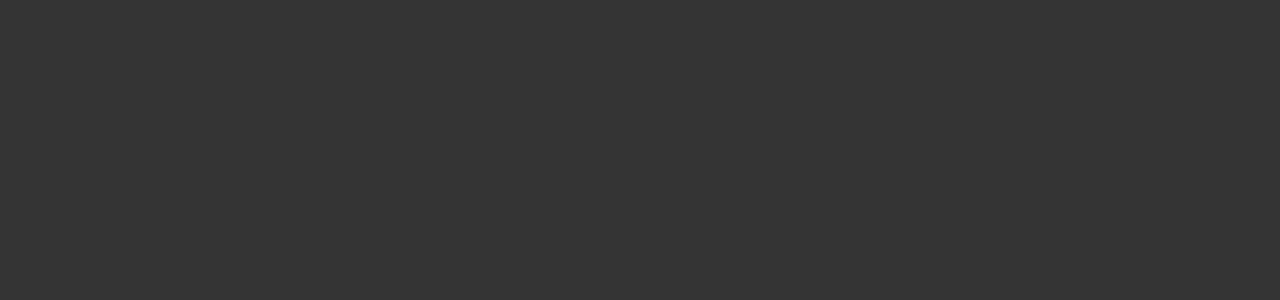
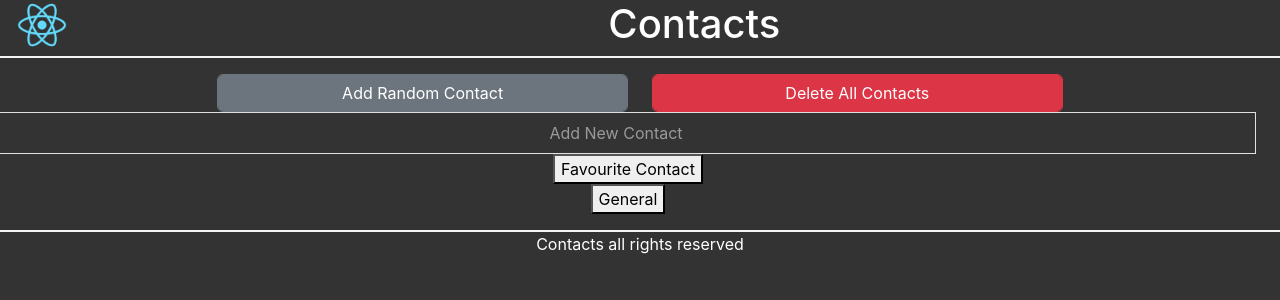
Before and after one commit to mentorAC/SashaLes, a React (Create React App) app: page / in a window 1280 px wide. Shown: the top 300 px of the page. Built offline with nearby package versions, Linux system fonts and the light colour scheme.

Commit message:
skeleton of app

```diff
--- /dev/null
+++ b/src/Les05/Components/AddContact/AddContact.jsx
@@ -0,0 +1,9 @@
+import React from "react";
+
+export function AddContact(params) {
+    return(
+        <div className="row border text-white p-2">
+            <div className="col-12 text-white-50">Add New Contact</div>
+        </div>
+    );
+}
--- /dev/null
+++ b/src/Les05/Components/AddRandomContact/AddRandomContact.jsx
@@ -0,0 +1,10 @@
+import React from "react";
+export function AddRandomContact() {
+    return(
+        <div>
+            <button className="btn btn-secondary form-control">
+                Add Random Contact
+            </button>
+        </div>
+    );
+}
--- a/src/Les05/Components/ContactIndex/ContactIndex.jsx
+++ b/src/Les05/Components/ContactIndex/ContactIndex.jsx
@@ -1,7 +1,34 @@
 import React from "react";
+import { Header } from "../Header/Header";
+import { Footer } from "../Footer/Footer";
+import { AddRandomContact } from "../AddRandomContact/AddRandomContact";
+import { DeleteAllContacts } from "../DeleteAllContacts/DeleteAllContacts";
+import { AddContact } from "../AddContact/AddContact";
+import { FavouriteContact } from "../FavoriteContact/FavoriteContact";
+import {GeneralContacts} from "../GeneralContacts/GeneralContacts"
+export function ContactIndex() {
+  return (
+    <div className="text-center" style={{ minHeight: "85vh" }}>
+      <Header></Header>
+      <div className="row py-3">
+        <div className="col-4 offset-2">
+          <AddRandomContact></AddRandomContact>
+        </div>
+        <div className="col-4">
+          <DeleteAllContacts></DeleteAllContacts>
+        </div>
+        <div className="row">
+          <AddContact></AddContact>
+        </div>
+        <div className="row">
+        <FavouriteContact></FavouriteContact>
+        </div>
+        <div className="row">
+            <GeneralContacts></GeneralContacts>
+        </div>
+      </div>
 
-export function ContactIndex(){
-    return (<div>
-
-    </div>)
+      <Footer></Footer>
+    </div>
+  );
 }
--- /dev/null
+++ b/src/Les05/Components/DeleteAllContacts/DeleteAllContacts.jsx
@@ -0,0 +1,11 @@
+import React from "react";
+
+export function DeleteAllContacts() {
+    return(
+        <div>
+            <button className="btn btn-danger form-control">
+            Delete All Contacts
+            </button>
+        </div>
+    );
+}
--- /dev/null
+++ b/src/Les05/Components/FavoriteContact/FavoriteContact.jsx
@@ -0,0 +1,9 @@
+import React from "react";
+
+export function FavouriteContact(params) {
+    return (
+        <div>
+            <button>Favourite Contact</button>
+        </div>
+    );
+}
--- /dev/null
+++ b/src/Les05/Components/Footer/Footer.jsx
@@ -0,0 +1,9 @@
+import React from "react";
+import style from './Footer.module.css';
+export function Footer(){
+    return(
+    <div className={`${style.upperLine} text-center text-white`}>
+        Contacts all rights reserved
+    </div>
+    );
+}
--- /dev/null
+++ b/src/Les05/Components/Footer/Footer.module.css
@@ -0,0 +1,3 @@
+.upperLine{
+    border-top: 2px solid whitesmoke;
+}
--- /dev/null
+++ b/src/Les05/Components/GeneralContacts/GeneralContacts.jsx
@@ -0,0 +1,10 @@
+import React from "react";
+export function GeneralContacts(){
+    return(
+        <div>
+            <button>
+                General
+            </button>
+        </div>
+    );
+}
--- /dev/null
+++ b/src/Les05/Components/Header/Header.jsx
@@ -0,0 +1,17 @@
+import React from "react";
+import style from "./Header.module.css";
+import Logo from "../../../images/react.png";
+ export function Header() {
+    return(
+
+            <div className={`row ${style.underscore}`}>
+                <div className="col-1 ">
+                <img className={style.img} src={Logo}></img>
+                </div>
+                <div className="col">
+                    <h1 className="text-white">Contacts</h1>
+                </div>
+            </div>
+
+    );
+ }
--- /dev/null
+++ b/src/Les05/Components/Header/Header.module.css
@@ -0,0 +1,7 @@
+.img{
+    width: 50px;
+    height: 50px;
+}
+.underscore{
+    border-bottom: 2px solid whitesmoke;
+}
```
Also changed, not shown: 1 other file (tests, documents, lock files or other folders).
